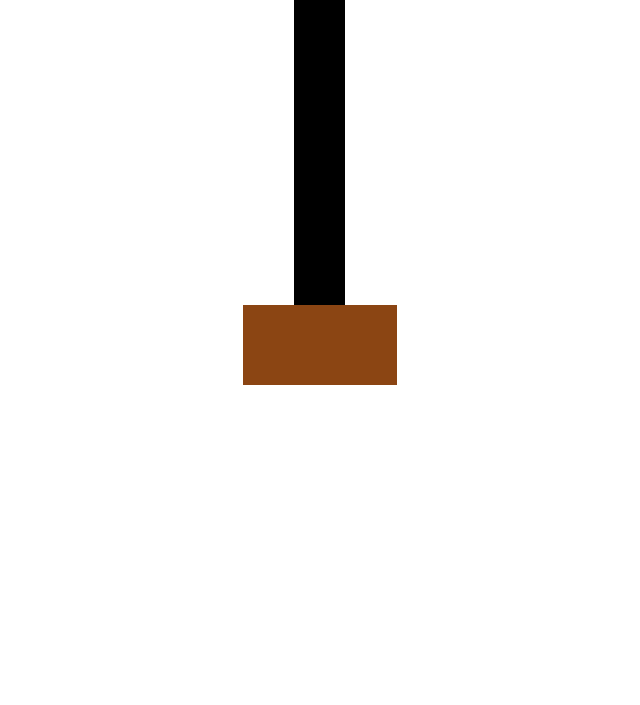
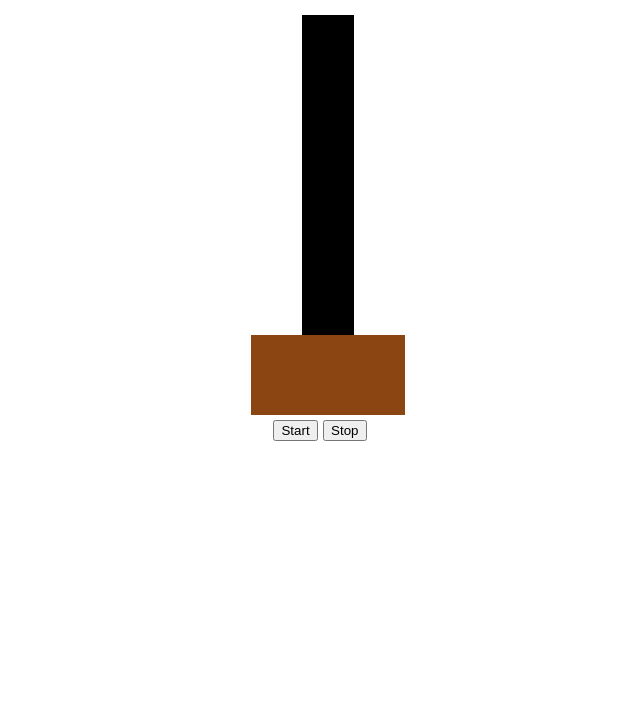
Before and after one commit to dartrhevan/dartrhevan.github.io, a plain HTML site: page index.html in a window 1280 px wide. Shown: the part 95-800 px from the top of the page, without its empty margins (320-960 px from the left). Drawn offline with nearby package versions, Linux system fonts and the light colour scheme.

Commit message:
start/stop buttons added

```diff
--- /dev/null
+++ b/handlers.js
@@ -0,0 +1,9 @@
+
+function startR() {
+    $('#pendulum').addClass('animate');
+
+}
+
+function stopR() {
+    $('#pendulum').removeClass('animate');
+}
--- a/index.html
+++ b/index.html
@@ -3,13 +3,20 @@
 <head>
     <meta charset="UTF-8">
     <link href="pendulum.css" rel="stylesheet" >
+    <script src="https://code.jquery.com/jquery-1.10.1.min.js"></script>
+    <script src="handlers.js"></script>
     <title>Pendulum</title>
 </head>
 <body>
+
+<div id="container">
     <h1>Pendulum</h1>
-    <div id="container">
+    <div id="pendulum" class="">
         <div id="top"></div>
         <div id="bottom"></div>
     </div>
+    <button onclick="startR()">Start</button>
+    <button onclick="stopR()">Stop</button>
+</div>
 </body>
 </html>
--- a/pendulum.css
+++ b/pendulum.css
@@ -1,21 +1,24 @@
-h1 {
+
+#container {
     font-size: 22px;
     font-weight: bold;
     text-align: center;
 }
 
-#container {
-    position: absolute;
-    left: 44vw;
-    top: 10vh;
-    height: 50vh;
-    width: 12vw;
+#pendulum.animate {
     animation-name: rotate;
     animation-duration: 2s;
     animation-timing-function: ease-in-out;
     animation-iteration-count: infinite;
     animation-direction: alternate-reverse;
     transform-origin: 50% 0 0;
+}
+
+#pendulum {
+    position: relative;
+    left: 44vw;
+    height: 50vh;
+    width: 12vw;
 }
 
 #top {
```
